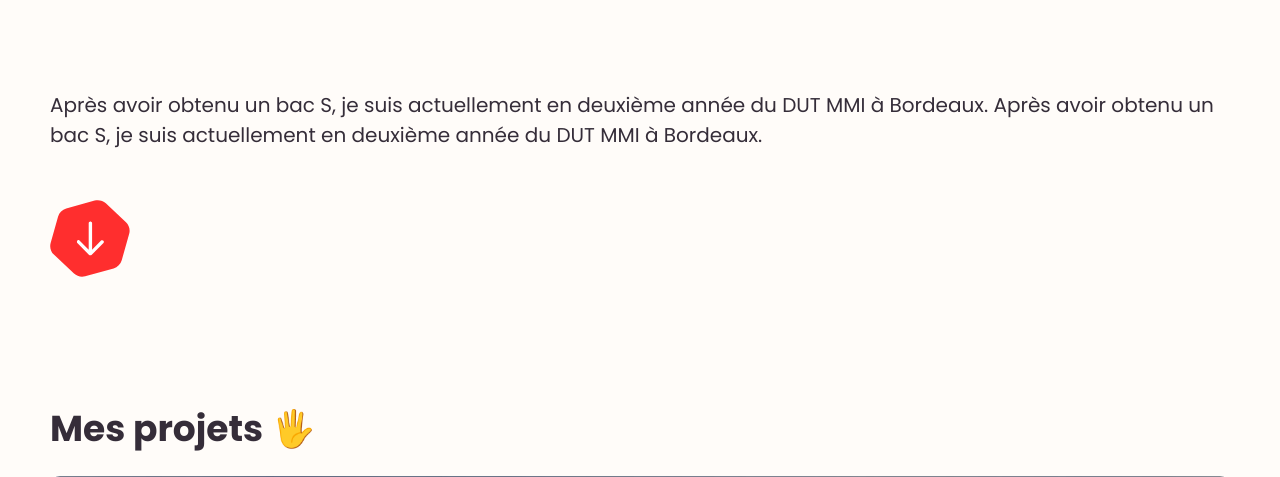
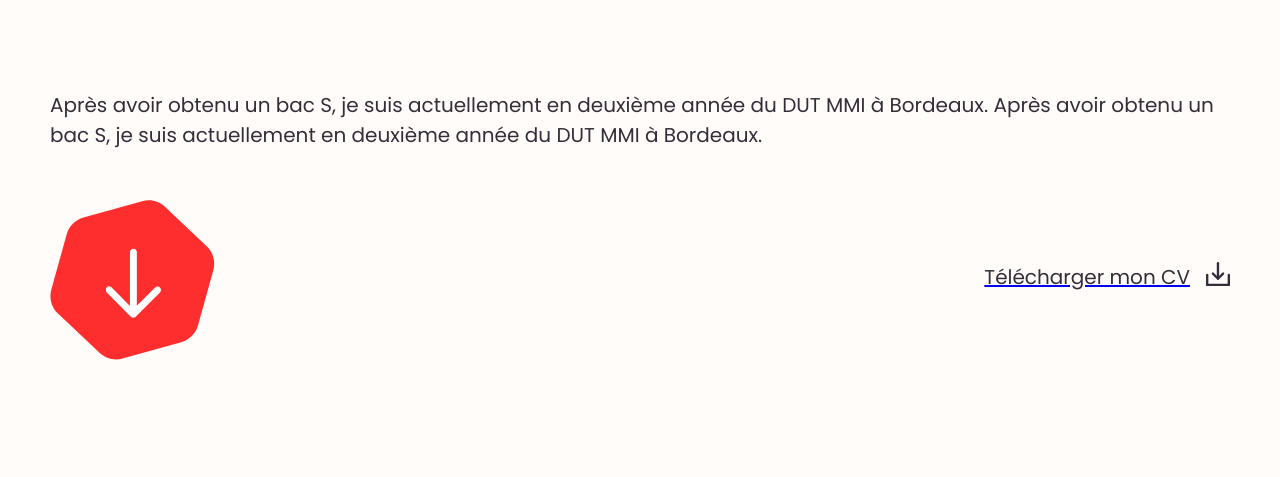
Before and after one commit to ckyre/portfolio, a PHP site: page / in a window 1280 px wide. Shown: the part 409-886 px from the top of the page. Run offline with PHP 8.4, Linux system fonts and the light colour scheme.

Commit message:
Integration CV

```diff
--- a/index.html
+++ b/index.html
@@ -34,10 +34,16 @@
                     du DUT MMI à Bordeaux. Après avoir obtenu un bac S,
                     je suis actuellement en deuxième année du DUT MMI à Bordeaux.
                 </p>
-                <a class="cta" href="#projects" id="cta">
-                    <img class="arrow" src="assets/svg/arrow.svg" alt="Continuer">
-                    <img class="bg" src="assets/svg/cta-bg.svg" alt="Fond">
-                </a>
+                <div class="actions-container flex space-between center">
+                    <a class="cta" href="#projects" id="cta">
+                        <img class="arrow" src="assets/svg/arrow.svg" alt="Continuer">
+                        <img class="bg" src="assets/svg/cta-bg.svg" alt="Fond">
+                    </a>
+                    <a class="flex cv-link" href="assets/documents/CV-Gabriel-ROULEAU.pdf" download>
+                        <p>Télécharger mon CV</p>
+                        <img src="assets/svg/download.svg" alt="Bouton de téléchargement">
+                    </a>
+                </div>
             </section>
 
             <section class="article" id="article-section">
--- a/style.css
+++ b/style.css
@@ -122,11 +122,23 @@ p .desc {
   margin-bottom: 18vh;
 }
 
-.cta {
+.landing .actions-container {
+  margin-top: 2vh;
+}
+
+.landing .actions-container .cv-link {
+  text-decoration: underline;
+}
+
+.landing .actions-container .cv-link img {
+  height: 1.5rem;
+  margin-left: 1rem;
+}
+
+.landing .actions-container .cta {
   position: relative;
   display: block;
   width: 14%;
-  margin-top: 2vh;
   cursor: pointer;
   border: none;
   background-color: transparent;
@@ -134,12 +146,12 @@ p .desc {
   transition: opacity 0.3s;
 }
 
-.cta.unactive {
+.landing .actions-container .cta.unactive {
   opacity: 0;
   pointer-events: none;
 }
 
-.cta .arrow {
+.landing .actions-container .cta .arrow {
   position: absolute;
   width: 35%;
   left: 50%;
@@ -150,7 +162,7 @@ p .desc {
   pointer-events: none;
 }
 
-.cta .bg {
+.landing .actions-container .cta .bg {
   width: 100%;
   height: 100%;
   margin-top: 10px;
@@ -161,7 +173,7 @@ p .desc {
           animation-play-state: paused;
 }
 
-.cta:hover .bg {
+.landing .actions-container .cta:hover .bg {
   -webkit-animation-play-state: running;
           animation-play-state: running;
 }
--- a/style.scss
+++ b/style.scss
@@ -96,11 +96,22 @@ p {
     }
 }
 
+.landing .actions-container {
+    margin-top: 2vh;
+
+    .cv-link {
+        text-decoration: underline;
+
+        img {
+            height: 1.5rem;
+            margin-left: 1rem;
+        }
+    }
+
     .cta {
         position: relative;
         display: block;
         width: 14%;
-    margin-top: 2vh;
         cursor: pointer;
         border: none;
         background-color: transparent;
@@ -133,6 +144,7 @@ p {
 
         &:hover .bg {
             animation-play-state: running;
+        }
     }
 }
 
```
Also changed, not shown: assets/svg/download.svg (added), 2 other files. Lines whose indentation alone changed are shown as unchanged.
